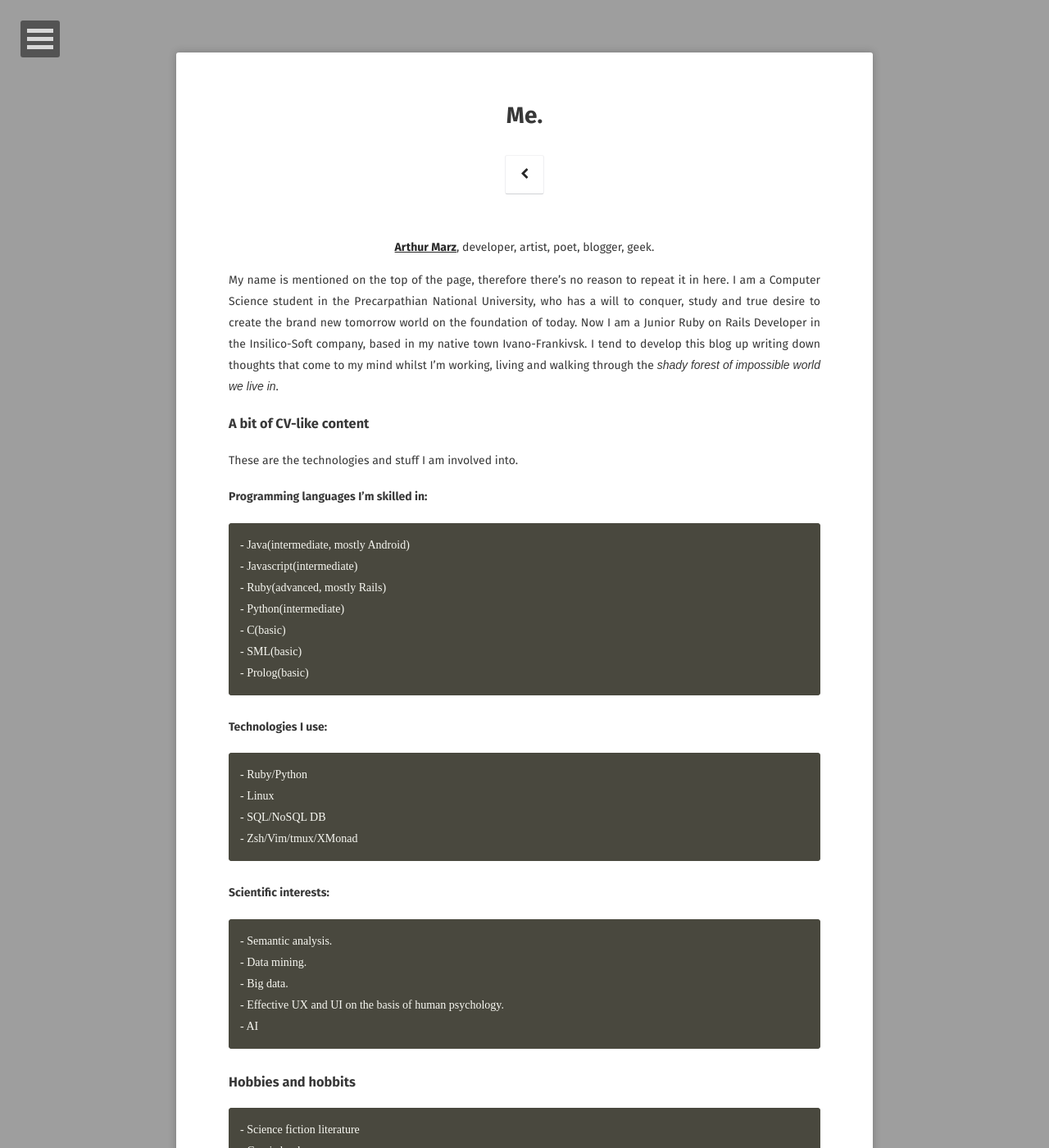
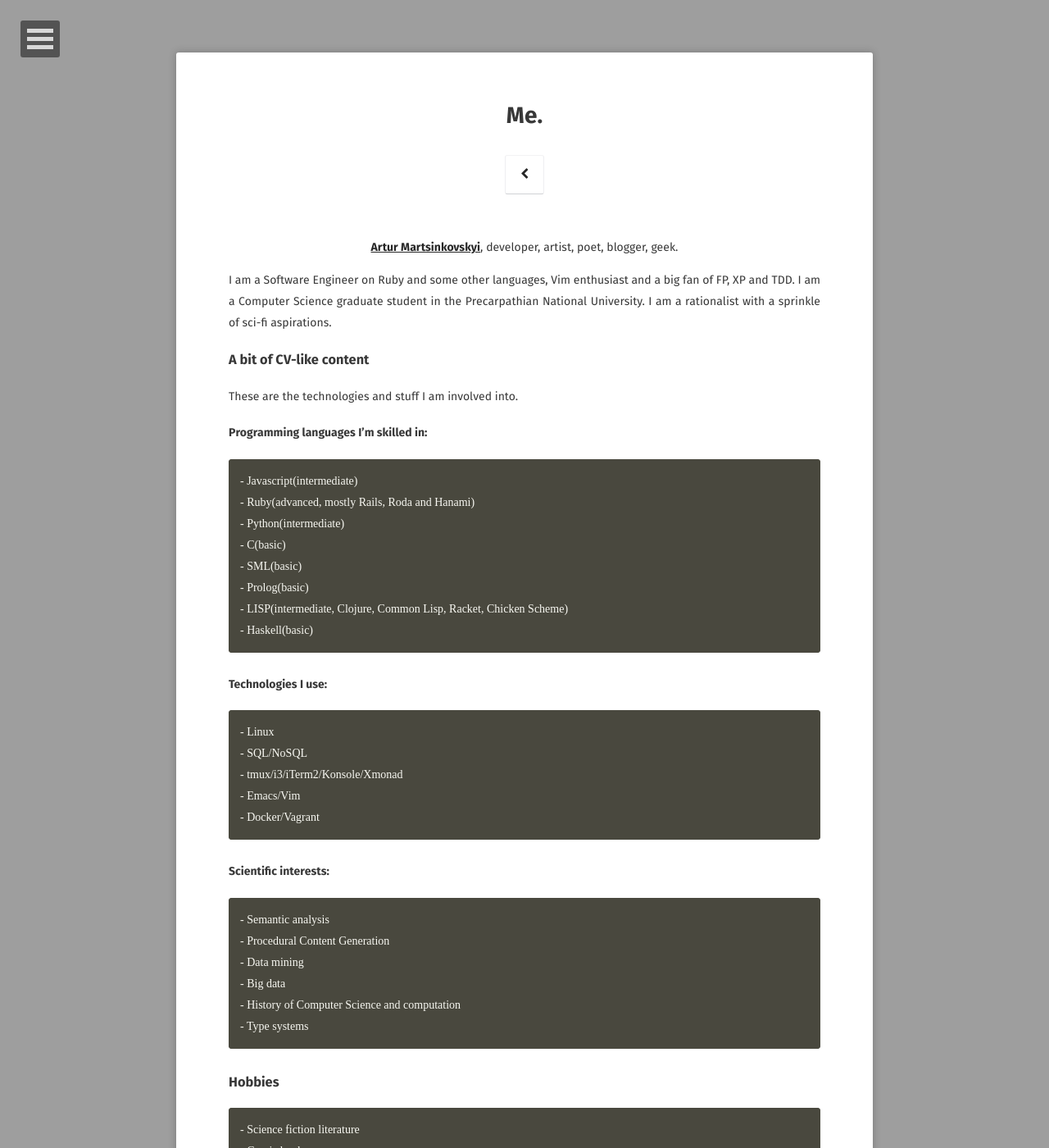
Before and after one commit to artur-martsinkovskyi/artur-martsinkovskyi.github.io, a Jekyll site: the page built from about/index.md, in a window 1280 px wide and 1400 px high. Shown: the whole window at 82% size. Built offline with Jekyll 4.4.1, drawn with Linux system fonts in a browser that asks for light colours; some web fonts are replaced; some of the changed text lies outside the part shown.

Commit message:
Update index.md

```diff
--- a/about/index.md
+++ b/about/index.md
@@ -1,47 +1,47 @@
 ---
 layout: page
 title: Me.
-tags: [about, Arthur Marz, developer, bio]
-date: 2016-09-10
+tags: [about, Artur Martsinkovskyi, engineer, bio]
+date: 2018-12-11
 comments: false
 ---
 
-<center><a href="https://github.com/arthur-marz"><b>Arthur Marz</b></a>, developer, artist, poet, blogger, geek.</center>
+<center><a href="https://github.com/artur-martsinkovskyi"><b>Artur Martsinkovskyi</b></a>, developer, artist, poet, blogger, geek.</center>
 
-My name is mentioned on the top of the page, therefore there's no reason to repeat it in here.
-I am a Computer Science student in the Precarpathian National University, who has a will to conquer,
-study and true desire to create the brand new tomorrow world on the foundation of today.
-Now I am a Junior Ruby on Rails Developer in the Insilico-Soft company, based in my native
-town Ivano-Frankivsk. I tend to develop this blog up writing down thoughts that come to
-my mind whilst I'm working, living and walking through the *shady forest of impossible world we live in*.
+I am a Software Engineer on Ruby and some other languages, Vim enthusiast and a big fan of FP, XP and TDD.
+I am a Computer Science graduate student in the Precarpathian National University.
+I am a rationalist with a sprinkle of sci-fi aspirations.
 
 ### A bit of CV-like content
 
 These are the technologies and stuff I am involved into.
 
 #### Programming languages I'm skilled in:
-    - Java(intermediate, mostly Android)
     - Javascript(intermediate)
-    - Ruby(advanced, mostly Rails)
+    - Ruby(advanced, mostly Rails, Roda and Hanami)
     - Python(intermediate)
     - C(basic)
     - SML(basic)
     - Prolog(basic)
+    - LISP(intermediate, Clojure, Common Lisp, Racket, Chicken Scheme)
+    - Haskell(basic)
 
 #### Technologies I use:
-    - Ruby/Python
     - Linux
-    - SQL/NoSQL DB
-    - Zsh/Vim/tmux/XMonad
+    - SQL/NoSQL
+    - tmux/i3/iTerm2/Konsole/Xmonad
+    - Emacs/Vim
+    - Docker/Vagrant
 
 #### Scientific interests:
-    - Semantic analysis.
-    - Data mining.
-    - Big data.
-    - Effective UX and UI on the basis of human psychology.
-    - AI
+    - Semantic analysis
+    - Procedural Content Generation
+    - Data mining
+    - Big data
+    - History of Computer Science and computation
+    - Type systems
 
-### Hobbies and hobbits
+### Hobbies
     - Science fiction literature
     - Comic books
     - Art
@@ -56,5 +56,3 @@ These are the technologies and stuff I am involved into.
 ### Contact me
 
 [deimoss42@gmail.com](mailto:deimoss42@gmail.com)
-
-[Most popular social network of Eastern Europe](https://vk.com/unnamed_bastard_son)
```
